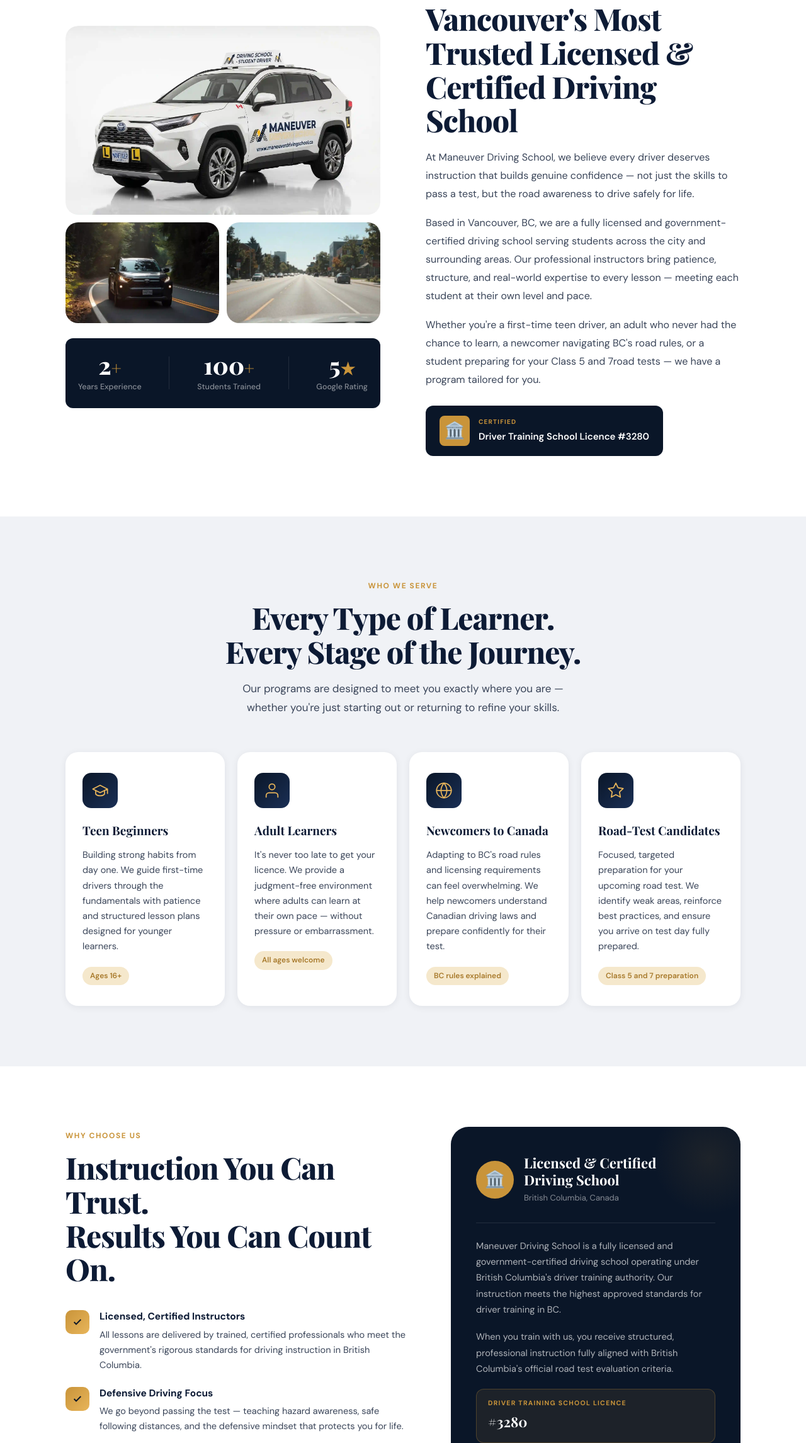
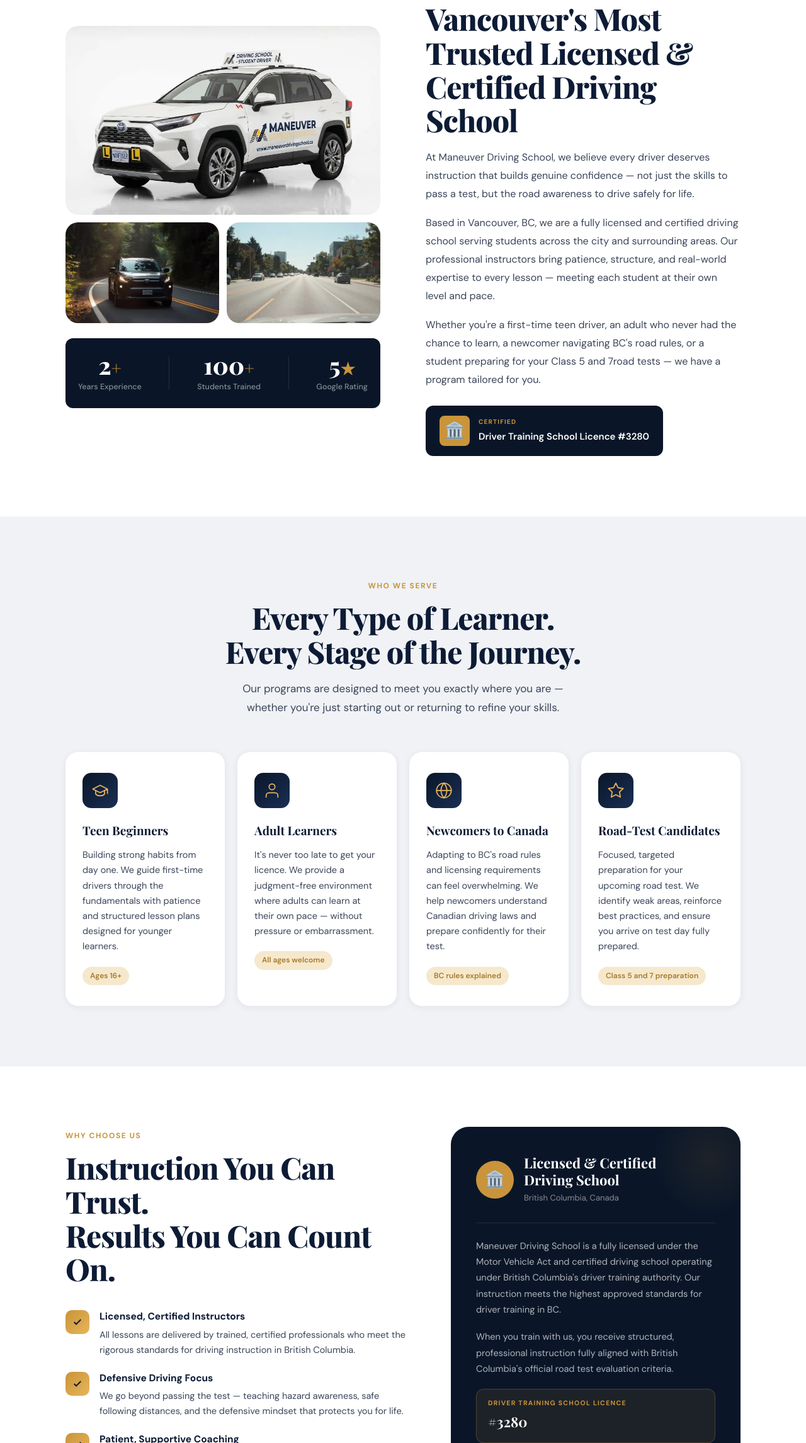
Before and after one commit to maneuverdrivingschool/maneuverV2.github.io, a plain HTML site: page index.html in a window 1280 px wide. Shown: the part 1116-3407 px from the top of the page at 63% size. Drawn offline with nearby package versions, Linux system fonts and the light colour scheme; no server answers.

Commit message:
government license update

```diff
--- a/index.html
+++ b/index.html
@@ -613,7 +613,7 @@
       <div class="trust-strip">
         <div class="trust-strip-inner">
           <div class="ts-item">
-            <span class="ts-dot"></span> Government-Licensed School
+            <span class="ts-dot"></span> Licensed under the Motor Vehicle Act
           </div>
           <div class="ts-divider"></div>
           <div class="ts-item">
@@ -700,11 +700,11 @@
                 to pass a test, but the road awareness to drive safely for life.
               </p>
               <p class="about-body">
-                Based in Vancouver, BC, we are a fully licensed and
-                government-certified driving school serving students across the
-                city and surrounding areas. Our professional instructors bring
-                patience, structure, and real-world expertise to every lesson —
-                meeting each student at their own level and pace.
+                Based in Vancouver, BC, we are a fully licensed and certified
+                driving school serving students across the city and surrounding
+                areas. Our professional instructors bring patience, structure,
+                and real-world expertise to every lesson — meeting each student
+                at their own level and pace.
               </p>
               <p class="about-body">
                 Whether you're a first-time teen driver, an adult who never had
@@ -872,8 +872,8 @@
                     <h4>Licensed, Certified Instructors</h4>
                     <p>
                       All lessons are delivered by trained, certified
-                      professionals who meet the government's rigorous standards
-                      for driving instruction in British Columbia.
+                      professionals who meet the rigorous standards for driving
+                      instruction in British Columbia.
                     </p>
                   </div>
                 </div>
@@ -978,8 +978,8 @@
               </div>
               <div class="icc-divider"></div>
               <p class="icc-body">
-                Maneuver Driving School is a fully licensed and
-                government-certified driving school operating under British
+                Maneuver Driving School is a fully licensed under the Motor
+                Vehicle Act and certified driving school operating under British
                 Columbia's driver training authority. Our instruction meets the
                 highest approved standards for driver training in BC.
               </p>
@@ -1007,7 +1007,7 @@
                     <path
                       d="M9 12l2 2 4-4m6 2a9 9 0 11-18 0 9 9 0 0118 0z"
                     /></svg
-                  >Government Approved
+                  >Licensed under the Motor Vehicle Act
                 </div>
                 <div class="icc-trust-item">
                   <svg
```
